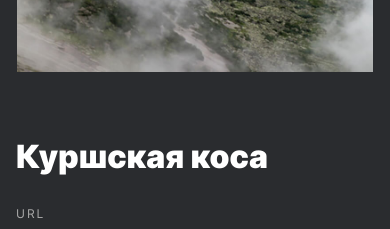
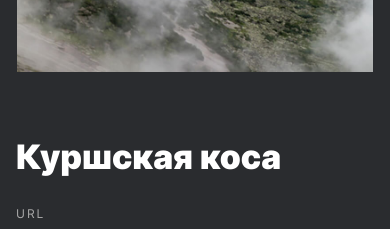
Before and after one commit to MarinaTriguk/russian-travel, a plain HTML site: page index.html in a window 390 px wide. Shown: the part 4760-4989 px from the top of the page. Drawn offline with Linux system fonts and the light colour scheme.

Commit message:
Applied reviewer's recommendations

```diff
--- a/blocks/lead/__image/lead__image.css
+++ b/blocks/lead/__image/lead__image.css
@@ -11,7 +11,7 @@
   }
 }
 
-@media (max-width: 1024px) {
+@media (max-width: 900px) {
   .lead__image {
     margin: 56px 0 0 0;
     width: 100%;
--- a/blocks/place/__title/place__title.css
+++ b/blocks/place/__title/place__title.css
@@ -14,8 +14,13 @@
 
 @media (max-width: 768px) {
   .place__title {
-    padding: 0 16px;
-    font-size: 32px;
+    font-size: calc(2.23vw + 25px);
     line-height: calc(2.46vw + 27px);
   }
 }
+
+@media (max-width: 760px) {
+  .place__title {
+    padding: 0 16px;
+  }
+}
```
